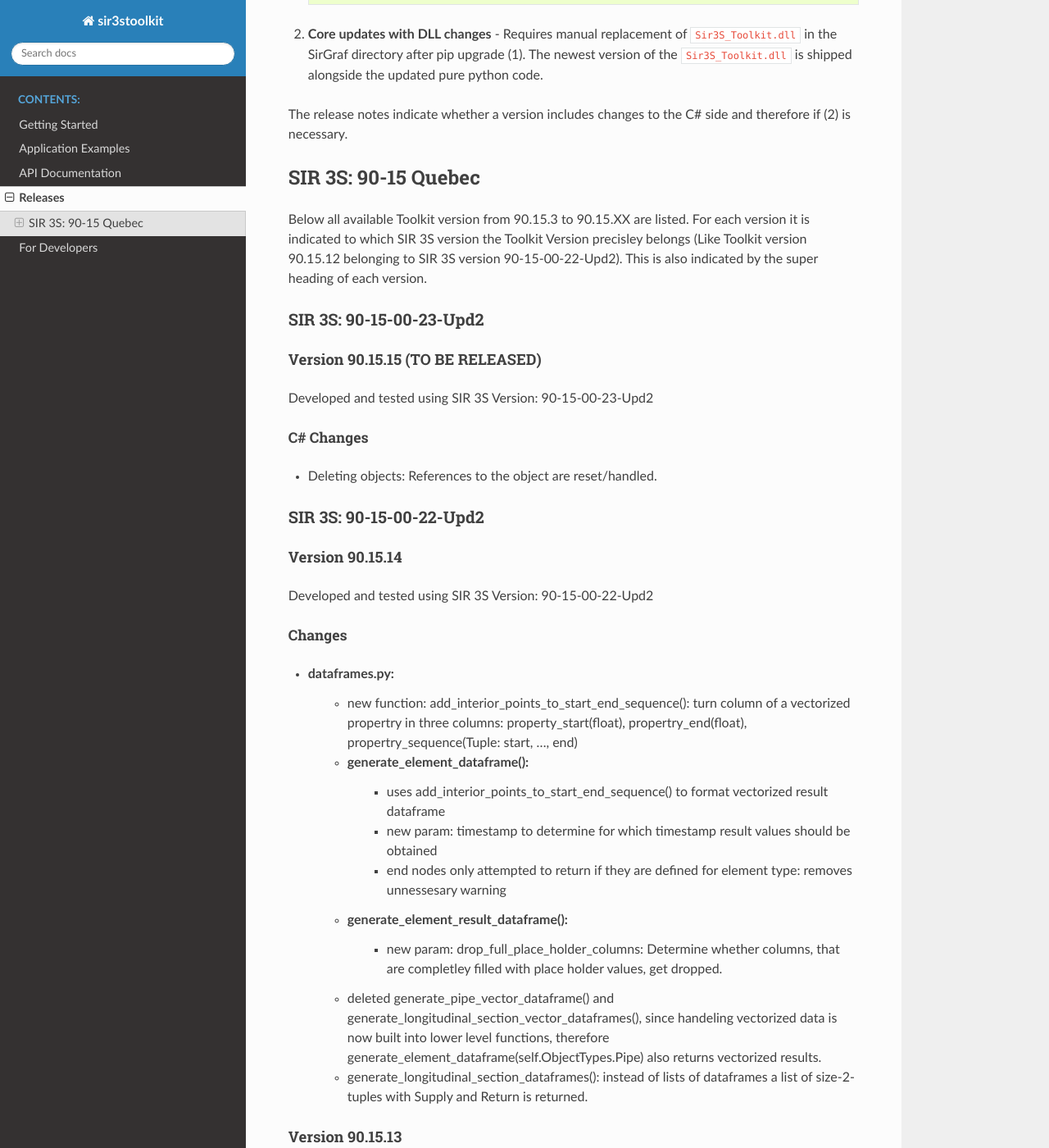
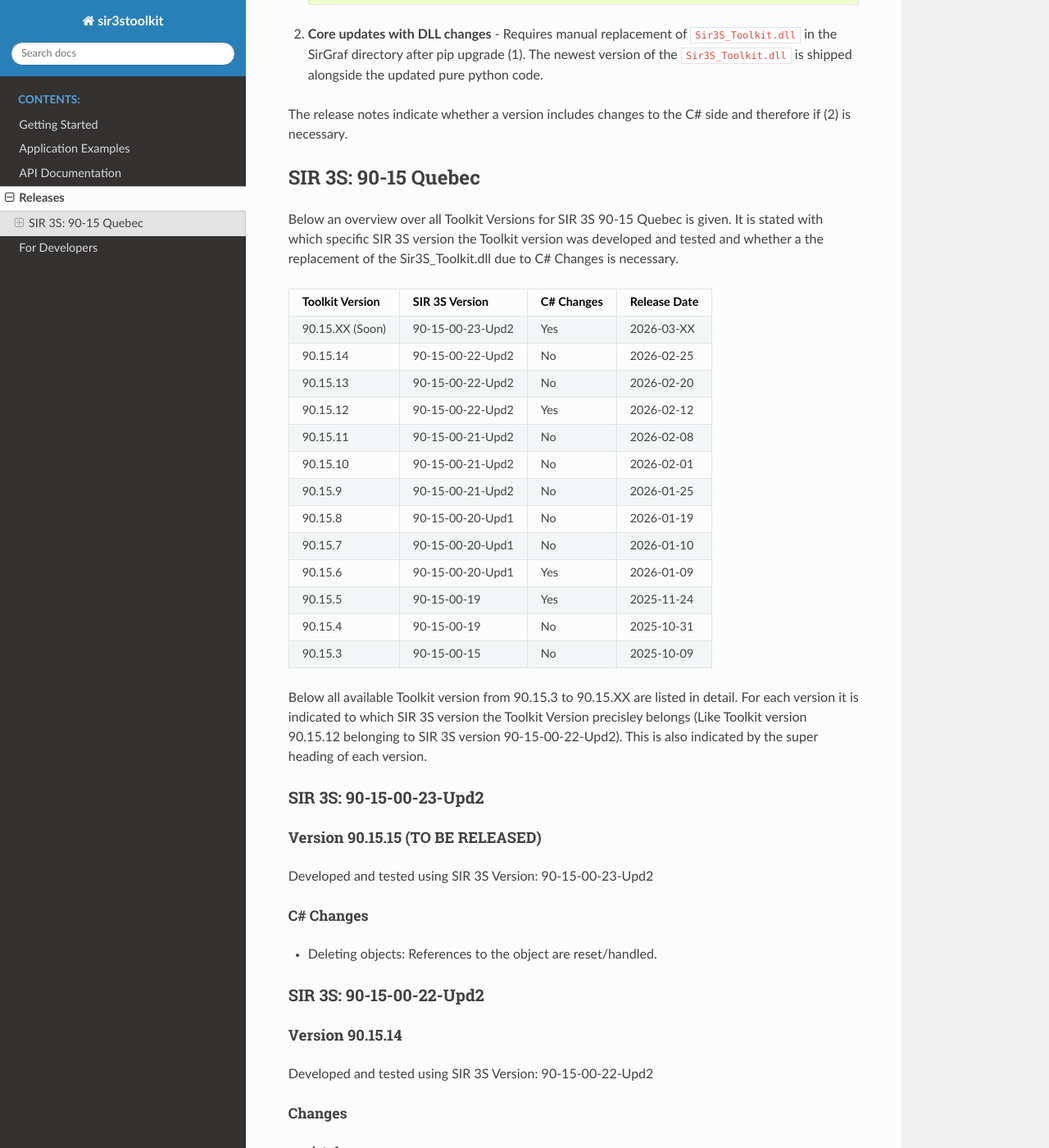
Before and after one commit to 3SConsult/sir3stoolkit, a Sphinx documentation site: the page built from docs/source/releases.rst, in a window 1280 px wide and 1400 px high, scrolled down 443 px. Shown: the whole window at 82% size. Built offline with Sphinx 7.4.7 and the Read the Docs theme 3.1.0, drawn with Linux system fonts in a browser that asks for light colours; pages that are not in the unit, such as notebooks, are missing from menus.

Commit message:
Documentation: Releases history overview table

```diff
--- a/docs/source/releases.rst
+++ b/docs/source/releases.rst
@@ -24,7 +24,39 @@ The release notes indicate whether a version includes changes to the C# side and
 SIR 3S: 90-15 Quebec
 --------------------
 
-Below all available Toolkit version from 90.15.3 to 90.15.XX are listed. For each version it is indicated to which SIR 3S version the Toolkit Version precisley belongs (Like Toolkit version 90.15.12 belonging to SIR 3S version 90-15-00-22-Upd2). This is also indicated by the super heading of each version.
+Below an overview over all Toolkit Versions for SIR 3S 90-15 Quebec is given. It is stated with which specific SIR 3S version the Toolkit version was developed and tested and whether a the replacement of the Sir3S_Toolkit.dll due to C# Changes is necessary.
+
++----------------+---------------------------+-------------+--------------+
+| Toolkit Version| SIR 3S Version            | C# Changes  | Release Date |
++================+===========================+=============+==============+
+| 90.15.XX (Soon)| 90-15-00-23-Upd2          | Yes         | 2026-03-XX   |
++----------------+---------------------------+-------------+--------------+
+| 90.15.14       | 90-15-00-22-Upd2          | No          | 2026-02-25   |
++----------------+---------------------------+-------------+--------------+
+| 90.15.13       | 90-15-00-22-Upd2          | No          | 2026-02-20   |
++----------------+---------------------------+-------------+--------------+
+| 90.15.12       | 90-15-00-22-Upd2          | Yes         | 2026-02-12   |
++----------------+---------------------------+-------------+--------------+
+| 90.15.11       | 90-15-00-21-Upd2          | No          | 2026-02-08   |
++----------------+---------------------------+-------------+--------------+
+| 90.15.10       | 90-15-00-21-Upd2          | No          | 2026-02-01   |
++----------------+---------------------------+-------------+--------------+
+| 90.15.9        | 90-15-00-21-Upd2          | No          | 2026-01-25   |
++----------------+---------------------------+-------------+--------------+
+| 90.15.8        | 90-15-00-20-Upd1          | No          | 2026-01-19   |
++----------------+---------------------------+-------------+--------------+
+| 90.15.7        | 90-15-00-20-Upd1          | No          | 2026-01-10   |
++----------------+---------------------------+-------------+--------------+
+| 90.15.6        | 90-15-00-20-Upd1          | Yes         | 2026-01-09   |
++----------------+---------------------------+-------------+--------------+
+| 90.15.5        | 90-15-00-19               | Yes         | 2025-11-24   |
++----------------+---------------------------+-------------+--------------+
+| 90.15.4        | 90-15-00-19               | No          | 2025-10-31   |
++----------------+---------------------------+-------------+--------------+
+| 90.15.3        | 90-15-00-15               | No          | 2025-10-09   |
++----------------+---------------------------+-------------+--------------+
+
+Below all available Toolkit version from 90.15.3 to 90.15.XX are listed in detail. For each version it is indicated to which SIR 3S version the Toolkit Version precisley belongs (Like Toolkit version 90.15.12 belonging to SIR 3S version 90-15-00-22-Upd2). This is also indicated by the super heading of each version.
 
 SIR 3S: 90-15-00-23-Upd2
 ^^^^^^^^^^^^^^^^^^^^^^^^
```
